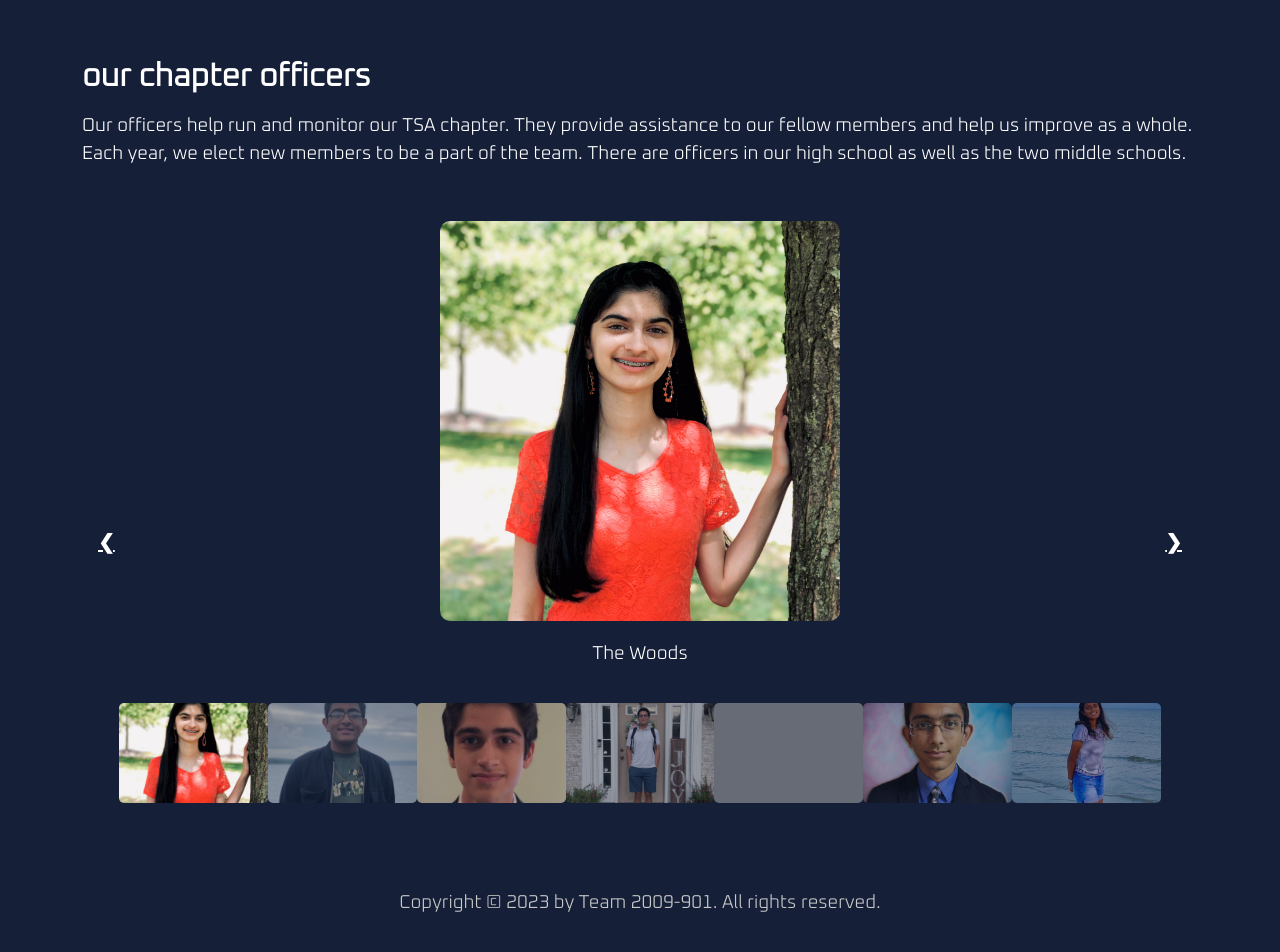
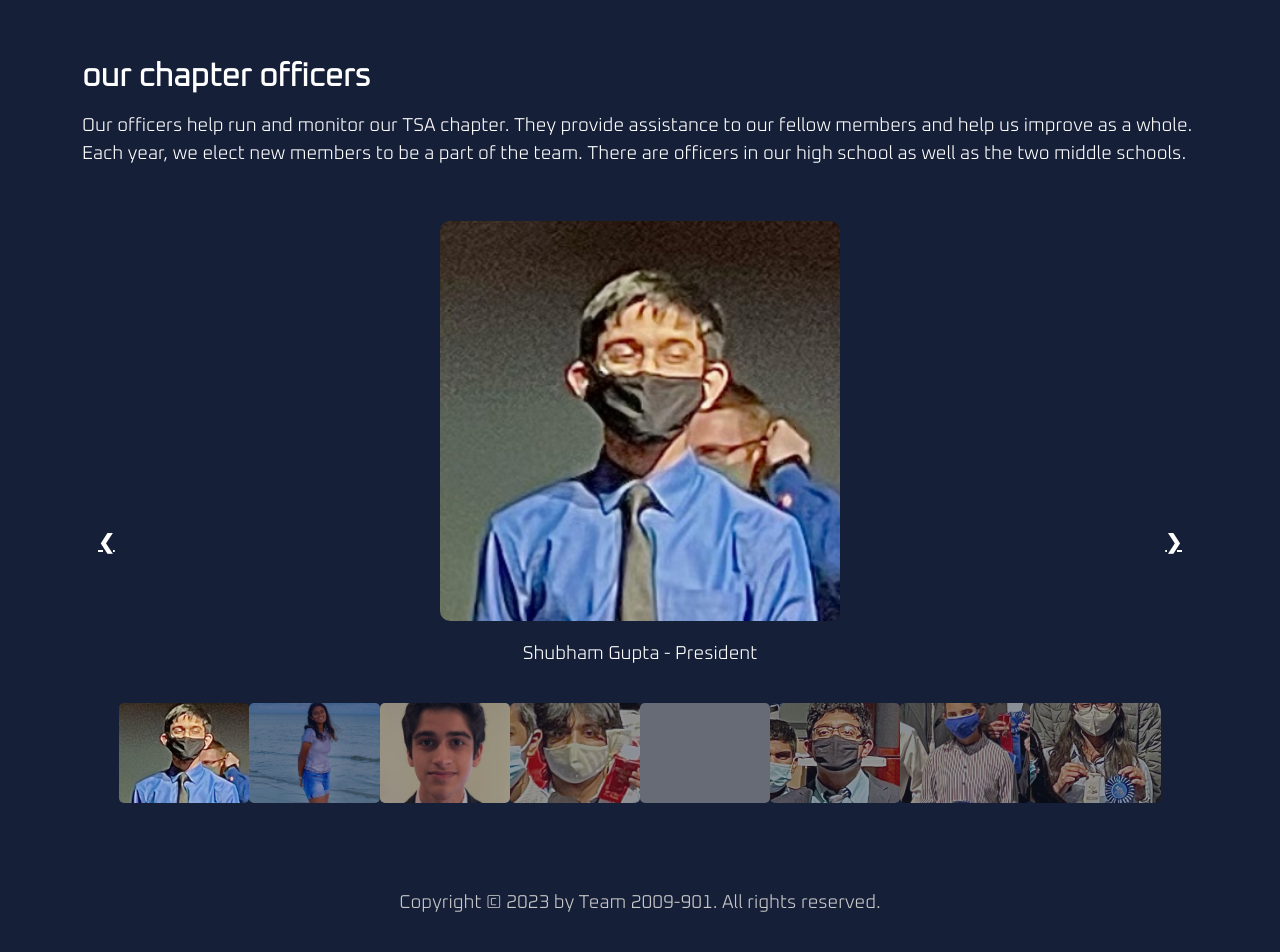
Before and after one commit to bossbadi-web/tsa_webmaster_2023, a Flask app: page /about in a window 1280 px wide. Shown: the part 839-1791 px from the top of the page. Run offline with Flask 2, Linux system fonts and the light colour scheme; some libraries are stand-ins or nearby versions; grey boxes are pictures that could not be loaded.

Commit message:
Update officers except 2

```diff
--- a/static/css/slideshow.css
+++ b/static/css/slideshow.css
@@ -63,7 +63,7 @@
 /* Six columns side by side */
 .slide-column {
   float: left;
-  width: calc(100% / 7);
+  width: calc(100% / 8);
 }
 
 /* Add a transparency effect for thumnbail images */
--- a/templates/about.html
+++ b/templates/about.html
@@ -75,31 +75,35 @@
     <div class="container slideshow-container">
       <!-- Full-width images with number text -->
       <div class="mySlides">
-        <img class="img-fluid slideshow-img" src="{{ url_for('static', filename='img/officers/aa.png') }}" />
+        <img class="img-fluid slideshow-img" src="{{ url_for('static', filename='img/officers/gupta_shubham.png') }}" />
       </div>
 
       <div class="mySlides">
-        <img class="img-fluid slideshow-img" src="{{ url_for('static', filename='img/officers/adrian.png') }}" />
+        <img class="img-fluid slideshow-img" src="{{ url_for('static', filename='img/officers/kakaria_vikram.png') }}" />
       </div>
 
       <div class="mySlides">
-        <img class="img-fluid slideshow-img" src="{{ url_for('static', filename='img/officers/rushil.png') }}" />
+        <img class="img-fluid slideshow-img" src="{{ url_for('static', filename='img/officers/kumar_adithan.png') }}" />
       </div>
 
       <div class="mySlides">
-        <img class="img-fluid slideshow-img" src="{{ url_for('static', filename='img/officers/santos.png') }}" />
+        <img class="img-fluid slideshow-img" src="{{ url_for('static', filename='img/officers/shah_veer.png') }}" />
       </div>
 
       <div class="mySlides">
-        <img class="img-fluid slideshow-img" src="{{ url_for('static', filename='img/officers/shivani.png') }}" />
+        <img class="img-fluid slideshow-img" src="{{ url_for('static', filename='img/officers/thirunavukkarasu_sharan.png') }}" />
       </div>
 
       <div class="mySlides">
-        <img class="img-fluid slideshow-img" src="{{ url_for('static', filename='img/officers/shubham.png') }}" />
+        <img class="img-fluid slideshow-img" src="{{ url_for('static', filename='img/officers/maliackel_adrian.png') }}" />
       </div>
 
       <div class="mySlides">
-        <img class="img-fluid slideshow-img" src="{{ url_for('static', filename='img/officers/varnika.png') }}" />
+        <img class="img-fluid slideshow-img" src="{{ url_for('static', filename='img/officers/parikh_poorvi.png') }}" />
+      </div>
+
+      <div class="mySlides">
+        <img class="img-fluid slideshow-img" src="{{ url_for('static', filename='img/officers/addagatla_laahini.png') }}" />
       </div>
 
       <!-- Next and previous buttons -->
@@ -116,57 +120,65 @@
         <div class="slide-column">
           <img
             class="demo cursor thumb-img"
-            src="{{ url_for('static', filename='img/officers/aa.png') }}"
+            src="{{ url_for('static', filename='img/officers/gupta_shubham.png') }}"
             onclick="currentSlide(1)"
-            alt="The Woods"
+            alt="Shubham Gupta - President"
           />
         </div>
         <div class="slide-column">
           <img
             class="demo cursor thumb-img"
-            src="{{ url_for('static', filename='img/officers/adrian.png') }}"
+            src="{{ url_for('static', filename='img/officers/kakaria_vikram.png') }}"
             onclick="currentSlide(2)"
-            alt="Cinque Terre"
+            alt="Vikram Kakaria - Vice President"
           />
         </div>
         <div class="slide-column">
           <img
             class="demo cursor thumb-img"
-            src="{{ url_for('static', filename='img/officers/rushil.png') }}"
+            src="{{ url_for('static', filename='img/officers/kumar_adithan.png') }}"
             onclick="currentSlide(3)"
-            alt="Mountains and fjords"
+            alt="Adithan Kumar - Treasurer"
           />
         </div>
         <div class="slide-column">
           <img
             class="demo cursor thumb-img"
-            src="{{ url_for('static', filename='img/officers/santos.png') }}"
+            src="{{ url_for('static', filename='img/officers/shah_veer.png') }}"
             onclick="currentSlide(4)"
-            alt="Northern Lights"
+            alt="Veer Shah - Secretary"
           />
         </div>
         <div class="slide-column">
           <img
             class="demo cursor thumb-img"
-            src="{{ url_for('static', filename='img/officers/shivani.png') }}"
+            src="{{ url_for('static', filename='img/officers/thirunavukkarasu_sharan.png') }}"
             onclick="currentSlide(5)"
-            alt="Nature and sunrise"
+            alt="Sharan Thirunavukkarasu - Sergeant-at-Arms"
           />
         </div>
         <div class="slide-column">
           <img
             class="demo cursor thumb-img"
-            src="{{ url_for('static', filename='img/officers/shubham.png') }}"
+            src="{{ url_for('static', filename='img/officers/maliackel_adrian.png') }}"
             onclick="currentSlide(6)"
-            alt="Snowy Mountains"
+            alt="Adrian Maliackel - Reporter"
           />
         </div>
         <div class="slide-column">
           <img
             class="demo cursor thumb-img"
-            src="{{ url_for('static', filename='img/officers/varnika.png') }}"
+            src="{{ url_for('static', filename='img/officers/parikh_poorvi.png') }}"
             onclick="currentSlide(7)"
-            alt="Snowy Mountains"
+            alt="Poorvi Parikh - Historian"
+          />
+        </div>
+        <div class="slide-column">
+          <img
+            class="demo cursor thumb-img"
+            src="{{ url_for('static', filename='img/officers/addagatla_laahini.png') }}"
+            onclick="currentSlide(8)"
+            alt="Laahini Addagatla - Palimentarian"
           />
         </div>
       </div>
```
Also changed, not shown: static/img/officers/aa.png (deleted), static/img/officers/addagatla_laahini.png (added), static/img/officers/adrian.png (deleted), static/img/officers/gupta_shubham.png (added), static/img/officers/kakaria_vikram.png (renamed from static/img/officers/varnika.png), static/img/officers/kumar_adithan.png (renamed from static/img/officers/rushil.png), static/img/officers/maliackel_adrian.png (added), static/img/officers/parikh_poorvi.png (added), static/img/officers/santos.png (deleted), static/img/officers/shah_veer.png (added), static/img/officers/shubham.png (deleted), 2 other files.
